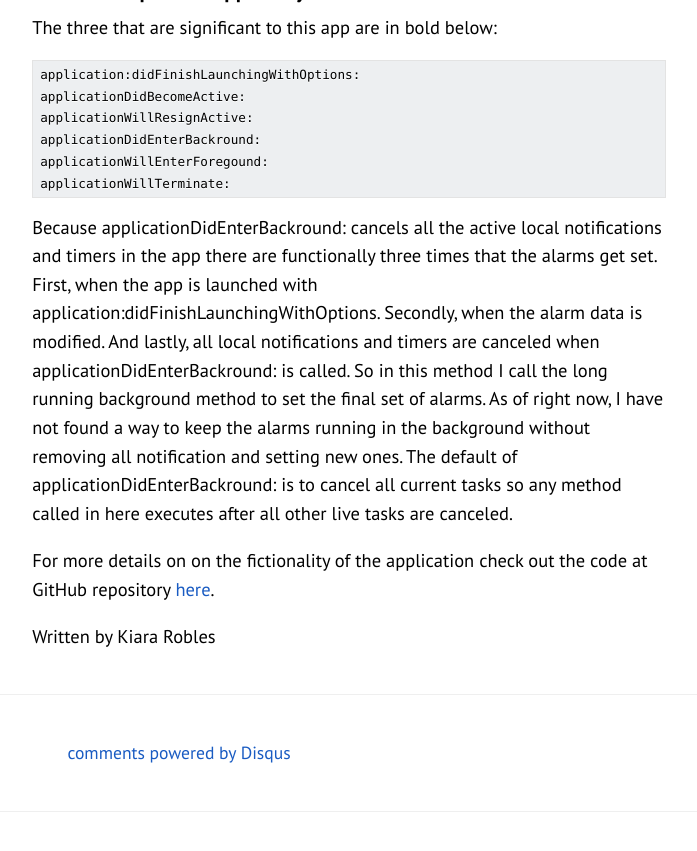
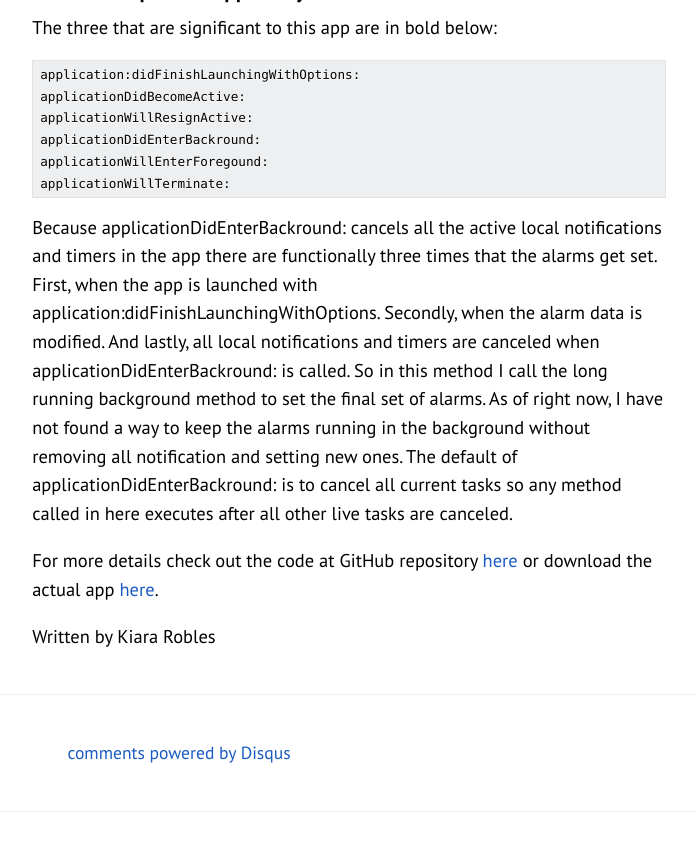
Before and after one commit to kristovatlas/kiaraRobles.github.io, a Jekyll site: the page built from _posts/2016-03-13-lifeandlifecycle.md, in a window 1280 px wide and 900 px high, scrolled down 1583 px. Shown: the top 851 px of the window, without its empty margins (291-988 px from the left). Built offline with Jekyll 4.4.1, drawn with Linux system fonts in a browser that asks for light colours; Markdown is read by kramdown in place of the engine named in the settings; comment, search, counter and statistics services are not loaded.

Commit message:
Add app download link

```diff
--- a/_posts/2016-03-13-lifeandlifecycle.md
+++ b/_posts/2016-03-13-lifeandlifecycle.md
@@ -44,4 +44,4 @@ The three that are significant to this app are in bold below:
 
 Because applicationDidEnterBackround: cancels all the active local notifications and timers in the app there are functionally three times that the alarms get set. First, when the app is launched with application:didFinishLaunchingWithOptions. Secondly, when the alarm data is modified. And lastly, all local notifications and timers are canceled when applicationDidEnterBackround: is called. So in this method I call the long running background method to set the final set of alarms. As of right now, I have not found a way to keep the alarms running in the background without removing all notification and setting new ones. The default of applicationDidEnterBackround: is to cancel all current tasks so any method called in here executes after all other live tasks are canceled.
 
-For more details on on the fictionality of the application check out the code at GitHub repository [here](https://github.com/kiaraRobles/Cat-O-Clock/tree/master/Cat%20O'Clock).
+For more details check out the code at GitHub repository [here](https://github.com/kiaraRobles/Cat-O-Clock/tree/master/Cat%20O'Clock) or download the actual app [here](https://itunes.apple.com/us/app/cat-alarm-clock/id1089281875?mt=8).
```
